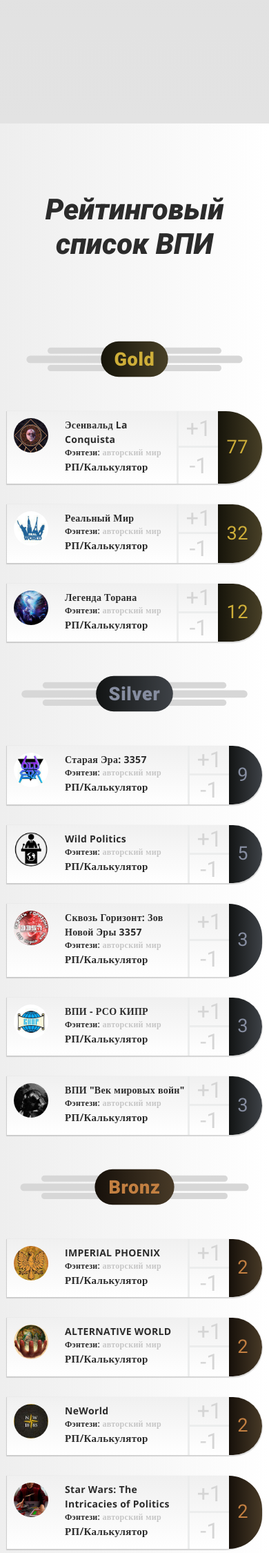
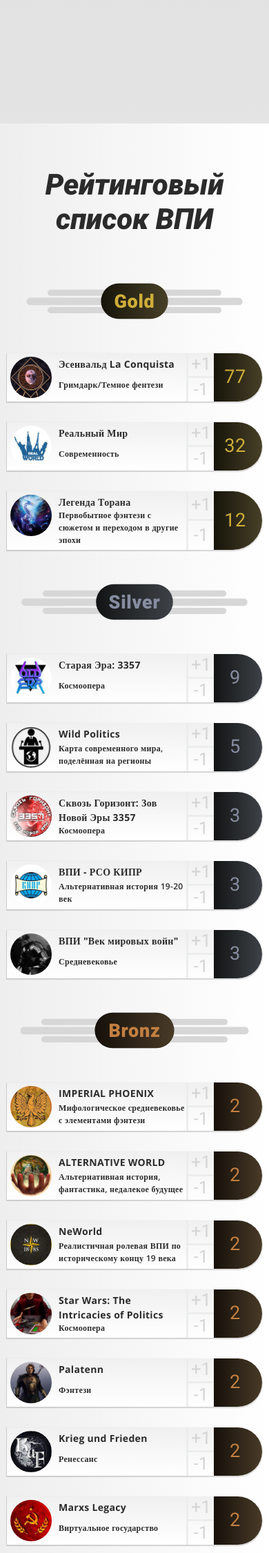
Before and after one commit to Harwex213/WPG, a PHP site: page /voting/voting.php in a window 390 px wide. Shown: the part 665-2916 px from the top of the page at 69% size. Run offline with PHP 8.4, Linux system fonts and the light colour scheme; data comes from the database, SQL or seed files in the repository; data that the repository does not hold is empty; style sheets or scripts are compiled from the project's sources.

Commit message:
ЭТО ТОЧНО ФИНАЛЬНАЯ........

```diff
--- a/#source/scss/voting.scss
+++ b/#source/scss/voting.scss
@@ -90,6 +90,7 @@
 	//background-image: -moz-linear-gradient( 90deg, rgb(238,238,238) 0%, rgb(255,255,255) 100%);
 	//background-image: -webkit-linear-gradient( 90deg, rgb(238,238,238) 0%, rgb(255,255,255) 100%);
 	//background-image: -ms-linear-gradient( 90deg, rgb(238,238,238) 0%, rgb(255,255,255) 100%);
+	padding-bottom: 40px;
 	& .container {
 		position: relative;
 		display: flex;
@@ -99,6 +100,12 @@
 	&__title {
 		margin: 6.25rem auto 5rem auto;
 		text-align: center;
+		@media (max-width:$md1+px) {
+			margin: 5rem auto 3rem auto;
+		}
+		@media (max-width:$md2+px) {
+			margin: 4rem auto 2rem auto;
+		}
 	}
 
 	&__rank {
@@ -281,8 +288,9 @@
 			height: 70px;
 		}
 		@media (max-width:$md4+px) {
-			width: 50px;
-			height: 50px;
+			width: 60px;
+			height: 60px;
+			margin: 5px;
 		}
 	}
 
@@ -351,9 +359,13 @@
 		color: rgb(43, 43, 43);
 		line-height: 1.5;
 		transform: matrix( 0.99995773397766,0,0,1,0,0);
-		margin: 18px 0 22px 22px;
+		margin: 18px 0 18px 22px;
 		@media (max-width:$md3+px) {
 			margin: 9px 0 14px 14px;
+		}
+		@media (max-width:$md4+px) {
+			font-size: 12px;
+			margin: 5px 0 5px 5px;
 		}
 	}
 
@@ -396,15 +408,17 @@
 		font-family: "Roboto";
 		letter-spacing: 0.5px;
 		border-radius: 0 70px 70px 0;
+		min-width: 115px;
 		@media (max-width:$md3+px) {
 			font-size: 2.7em;
+			min-width: 90px;
 		}
 		@media (max-width:$md4+px) {
 			font-size: 1.7em;
+			min-width: 70px;
 		}
 		& p {
 			margin: 0 20px 0 12px;
-
 		}
 	}
 
@@ -452,6 +466,10 @@
 		flex-direction: column;
 		@media (max-width:$md3+px) {
 			min-width: 60px;
+		}
+		@media (max-width:$md4+px) {
+			min-width: 40px;
+			font-size: 0.8em;
 		}
 	}
 
--- a/cards/card.php
+++ b/cards/card.php
@@ -69,7 +69,7 @@
 				<div class='info_area info__area-typeWPG'>
 					<p class='info__text'>Тип игрового процесса:</p>
 					<p class='info__text'>");
-	echo $row['type'];
+	echo $row['types'];
 	echo ("</p>
 				</div>
 				<div class='info_area info__area-genre'>
--- a/css/voting.css
+++ b/css/voting.css
@@ -539,41 +543,61 @@
 /* line 88, ../../../../../../Workplace/WEB/OpenServer/domains/WPG/#source/scss/voting.scss */
 .list {
   background-image: linear-gradient(90deg, #eeeeee 0%, white 100%);
+  padding-bottom: 40px;
 }
 
-/* line 93, ../../../../../../Workplace/WEB/OpenServer/domains/WPG/#source/scss/voting.scss */
+/* line 94, ../../../../../../Workplace/WEB/OpenServer/domains/WPG/#source/scss/voting.scss */
 .list .container {
   position: relative;
+  display: -webkit-flex;
   display: flex;
+  -webkit-flex-direction: column;
           flex-direction: column;
 }
 
-/* line 99, ../../../../../../Workplace/WEB/OpenServer/domains/WPG/#source/scss/voting.scss */
+/* line 100, ../../../../../../Workplace/WEB/OpenServer/domains/WPG/#source/scss/voting.scss */
 .list__title {
   margin: 6.25rem auto 5rem auto;
   text-align: center;
 }
 
-/* line 104, ../../../../../../Workplace/WEB/OpenServer/domains/WPG/#source/scss/voting.scss */
+@media (max-width: 1122px) {
+  /* line 100, ../../../../../../Workplace/WEB/OpenServer/domains/WPG/#source/scss/voting.scss */
+  .list__title {
+    margin: 5rem auto 3rem auto;
+  }
+}
+
+@media (max-width: 992.98px) {
+  /* line 100, ../../../../../../Workplace/WEB/OpenServer/domains/WPG/#source/scss/voting.scss */
+  .list__title {
+    margin: 4rem auto 2rem auto;
+  }
+}
+
+/* line 111, ../../../../../../Workplace/WEB/OpenServer/domains/WPG/#source/scss/voting.scss */
 .list__rank {
+  display: -webkit-flex;
   display: flex;
+  -webkit-justify-content: center;
           justify-content: center;
   margin: 2rem 0;
 }
 
 @media (max-width: 479.98px) {
-  /* line 104, ../../../../../../Workplace/WEB/OpenServer/domains/WPG/#source/scss/voting.scss */
+  /* line 111, ../../../../../../Workplace/WEB/OpenServer/domains/WPG/#source/scss/voting.scss */
   .list__rank {
+    -webkit-transform: scale(0.9);
             transform: scale(0.9);
   }
 }
 
-/* line 113, ../../../../../../Workplace/WEB/OpenServer/domains/WPG/#source/scss/voting.scss */
+/* line 120, ../../../../../../Workplace/WEB/OpenServer/domains/WPG/#source/scss/voting.scss */
 .list__sample {
   margin: 15px 0;
 }
 
-/* line 122, ../../../../../../Workplace/WEB/OpenServer/domains/WPG/#source/scss/voting.scss */
+/* line 129, ../../../../../../Workplace/WEB/OpenServer/domains/WPG/#source/scss/voting.scss */
 .rank__fraction {
   font-size: 4.0625em;
   font-family: "Roboto";
@@ -769,14 +800,15 @@
 }
 
 @media (max-width: 479.98px) {
-  /* line 273, ../../../../../../Workplace/WEB/OpenServer/domains/WPG/#source/scss/voting.scss */
+  /* line 280, ../../../../../../Workplace/WEB/OpenServer/domains/WPG/#source/scss/voting.scss */
   .wpgAdv__avatar {
-    width: 50px;
-    height: 50px;
+    width: 60px;
+    height: 60px;
+    margin: 5px;
   }
 }
 
-/* line 289, ../../../../../../Workplace/WEB/OpenServer/domains/WPG/#source/scss/voting.scss */
+/* line 297, ../../../../../../Workplace/WEB/OpenServer/domains/WPG/#source/scss/voting.scss */
 .wpgAdv__avatar_link {
   position: absolute;
   z-index: 1;
@@ -853,18 +893,27 @@
   letter-spacing: 0.3px;
   color: #2b2b2b;
   line-height: 1.5;
+  -webkit-transform: matrix(0.999957734, 0, 0, 1, 0, 0);
           transform: matrix(0.999957734, 0, 0, 1, 0, 0);
-  margin: 18px 0 22px 22px;
+  margin: 18px 0 18px 22px;
 }
 
 @media (max-width: 767.98px) {
-  /* line 342, ../../../../../../Workplace/WEB/OpenServer/domains/WPG/#source/scss/voting.scss */
+  /* line 350, ../../../../../../Workplace/WEB/OpenServer/domains/WPG/#source/scss/voting.scss */
   .wpgAdv__briefInfo {
     margin: 9px 0 14px 14px;
   }
 }
 
-/* line 361, ../../../../../../Workplace/WEB/OpenServer/domains/WPG/#source/scss/voting.scss */
+@media (max-width: 479.98px) {
+  /* line 350, ../../../../../../Workplace/WEB/OpenServer/domains/WPG/#source/scss/voting.scss */
+  .wpgAdv__briefInfo {
+    font-size: 12px;
+    margin: 5px 0 5px 5px;
+  }
+}
+
+/* line 373, ../../../../../../Workplace/WEB/OpenServer/domains/WPG/#source/scss/voting.scss */
 .wpgAdv__name a {
   font-size: 1.125em;
   color: #2b2b2b;
@@ -873,118 +922,137 @@
 }
 
 @media (max-width: 479.98px) {
-  /* line 361, ../../../../../../Workplace/WEB/OpenServer/domains/WPG/#source/scss/voting.scss */
+  /* line 373, ../../../../../../Workplace/WEB/OpenServer/domains/WPG/#source/scss/voting.scss */
   .wpgAdv__name a {
     font-size: 14px;
   }
 }
 
-/* line 369, ../../../../../../Workplace/WEB/OpenServer/domains/WPG/#source/scss/voting.scss */
+/* line 381, ../../../../../../Workplace/WEB/OpenServer/domains/WPG/#source/scss/voting.scss */
 .wpgAdv__name a:hover {
   border-bottom: 1.5px solid #000;
 }
 
-/* line 376, ../../../../../../Workplace/WEB/OpenServer/domains/WPG/#source/scss/voting.scss */
+/* line 388, ../../../../../../Workplace/WEB/OpenServer/domains/WPG/#source/scss/voting.scss */
 .wpgAdv__genre {
   font-weight: Semibold;
 }
 
 @media (max-width: 479.98px) {
-  /* line 376, ../../../../../../Workplace/WEB/OpenServer/domains/WPG/#source/scss/voting.scss */
+  /* line 388, ../../../../../../Workplace/WEB/OpenServer/domains/WPG/#source/scss/voting.scss */
   .wpgAdv__genre {
     font-size: 12px;
   }
 }
 
-/* line 383, ../../../../../../Workplace/WEB/OpenServer/domains/WPG/#source/scss/voting.scss */
+/* line 395, ../../../../../../Workplace/WEB/OpenServer/domains/WPG/#source/scss/voting.scss */
 .wpgAdv__genre-value {
   color: #c6c6c6;
 }
 
-/* line 390, ../../../../../../Workplace/WEB/OpenServer/domains/WPG/#source/scss/voting.scss */
+/* line 402, ../../../../../../Workplace/WEB/OpenServer/domains/WPG/#source/scss/voting.scss */
 .wpgAdv__votesCount {
   -ms-grid-row: 1;
   -ms-grid-column: 4;
   grid-area: votesCount;
+  display: -webkit-flex;
   display: flex;
+  -webkit-justify-content: center;
           justify-content: center;
+  -webkit-align-items: center;
           align-items: center;
   font-size: 3.125em;
   font-family: "Roboto";
   letter-spacing: 0.5px;
   border-radius: 0 70px 70px 0;
+  min-width: 115px;
 }
 
 @media (max-width: 767.98px) {
-  /* line 390, ../../../../../../Workplace/WEB/OpenServer/domains/WPG/#source/scss/voting.scss */
+  /* line 402, ../../../../../../Workplace/WEB/OpenServer/domains/WPG/#source/scss/voting.scss */
   .wpgAdv__votesCount {
     font-size: 2.7em;
+    min-width: 90px;
   }
 }
 
 @media (max-width: 479.98px) {
-  /* line 390, ../../../../../../Workplace/WEB/OpenServer/domains/WPG/#source/scss/voting.scss */
+  /* line 402, ../../../../../../Workplace/WEB/OpenServer/domains/WPG/#source/scss/voting.scss */
   .wpgAdv__votesCount {
     font-size: 1.7em;
+    min-width: 70px;
   }
 }
 
-/* line 405, ../../../../../../Workplace/WEB/OpenServer/domains/WPG/#source/scss/voting.scss */
+/* line 420, ../../../../../../Workplace/WEB/OpenServer/domains/WPG/#source/scss/voting.scss */
 .wpgAdv__votesCount p {
   margin: 0 20px 0 12px;
 }
 
-/* line 411, ../../../../../../Workplace/WEB/OpenServer/domains/WPG/#source/scss/voting.scss */
+/* line 425, ../../../../../../Workplace/WEB/OpenServer/domains/WPG/#source/scss/voting.scss */
 .wpgAdv__votesCount-gold {
   color: #ceae39;
   background-image: linear-gradient(90deg, #16140a 0%, #484027 100%);
 }
 
-/* line 419, ../../../../../../Workplace/WEB/OpenServer/domains/WPG/#source/scss/voting.scss */
+/* line 433, ../../../../../../Workplace/WEB/OpenServer/domains/WPG/#source/scss/voting.scss */
 .wpgAdv__votesCount-silver {
   color: #868da0;
   background-image: linear-gradient(90deg, #121414 0%, #3e4247 100%);
 }
 
-/* line 427, ../../../../../../Workplace/WEB/OpenServer/domains/WPG/#source/scss/voting.scss */
+/* line 441, ../../../../../../Workplace/WEB/OpenServer/domains/WPG/#source/scss/voting.scss */
 .wpgAdv__votesCount-bronz {
   color: #c27f41;
   background-image: linear-gradient(90deg, #16100a 0%, #483a27 100%);
 }
 
-/* line 435, ../../../../../../Workplace/WEB/OpenServer/domains/WPG/#source/scss/voting.scss */
+/* line 449, ../../../../../../Workplace/WEB/OpenServer/domains/WPG/#source/scss/voting.scss */
 .wpgAdv__votesCount-common {
   color: #c5c5c5;
   background-color: #5c5c5c;
 }
 
-/* line 440, ../../../../../../Workplace/WEB/OpenServer/domains/WPG/#source/scss/voting.scss */
+/* line 454, ../../../../../../Workplace/WEB/OpenServer/domains/WPG/#source/scss/voting.scss */
 .wpgAdv__votesCount-trash {
   color: #c45e5e;
   background-image: linear-gradient(90deg, #160a0a 0%, #482727 100%);
 }
 
-/* line 448, ../../../../../../Workplace/WEB/OpenServer/domains/WPG/#source/scss/voting.scss */
+/* line 462, ../../../../../../Workplace/WEB/OpenServer/domains/WPG/#source/scss/voting.scss */
 .wpgAdv__voteButtons {
   -ms-grid-row: 1;
   -ms-grid-column: 3;
   grid-area: votesButtons;
   min-width: 90px;
+  display: -webkit-flex;
   display: flex;
+  -webkit-flex-direction: column;
           flex-direction: column;
 }
 
 @media (max-width: 767.98px) {
-  /* line 448, ../../../../../../Workplace/WEB/OpenServer/domains/WPG/#source/scss/voting.scss */
+  /* line 462, ../../../../../../Workplace/WEB/OpenServer/domains/WPG/#source/scss/voting.scss */
   .wpgAdv__voteButtons {
     min-width: 60px;
   }
 }
 
-/* line 458, ../../../../../../Workplace/WEB/OpenServer/domains/WPG/#source/scss/voting.scss */
+@media (max-width: 479.98px) {
+  /* line 462, ../../../../../../Workplace/WEB/OpenServer/domains/WPG/#source/scss/voting.scss */
+  .wpgAdv__voteButtons {
+    min-width: 40px;
+    font-size: 0.8em;
+  }
+}
+
+/* line 476, ../../../../../../Workplace/WEB/OpenServer/domains/WPG/#source/scss/voting.scss */
 .wpgAdv__vote {
+  display: -webkit-flex;
   display: flex;
+  -webkit-justify-content: center;
           justify-content: center;
+  -webkit-align-items: center;
           align-items: center;
   margin: auto;
   width: 100%;
--- a/voting/voting.php
+++ b/voting/voting.php
@@ -129,8 +129,8 @@
 					</div>
 					<span class="wpgAdv__briefInfo">
 						<p class="wpgAdv__name"><a href='<?php echo $row['link']; ?>'> <?php echo $row['title']; ?> </a></p>
-						<p class="wpgAdv__genre">Фэнтези: <span class="wpgAdv__genre-value">авторский мир</span></p>
-						<p class="wpgAdv__type">РП/Калькулятор<?php echo $row['type']; ?></p>
+						<p class="wpgAdv__genre"><?php echo $row['genre']; ?></p>
+						<p class="wpgAdv__type"><?php echo $row['types']; ?></p>
 					</span>
 					<?php
 					if($u <= 3 && $net_vote > 0)
```
Also changed, not shown: other parts of css/voting.css (+61 -39 lines). Lines whose indentation alone changed are shown as unchanged.
